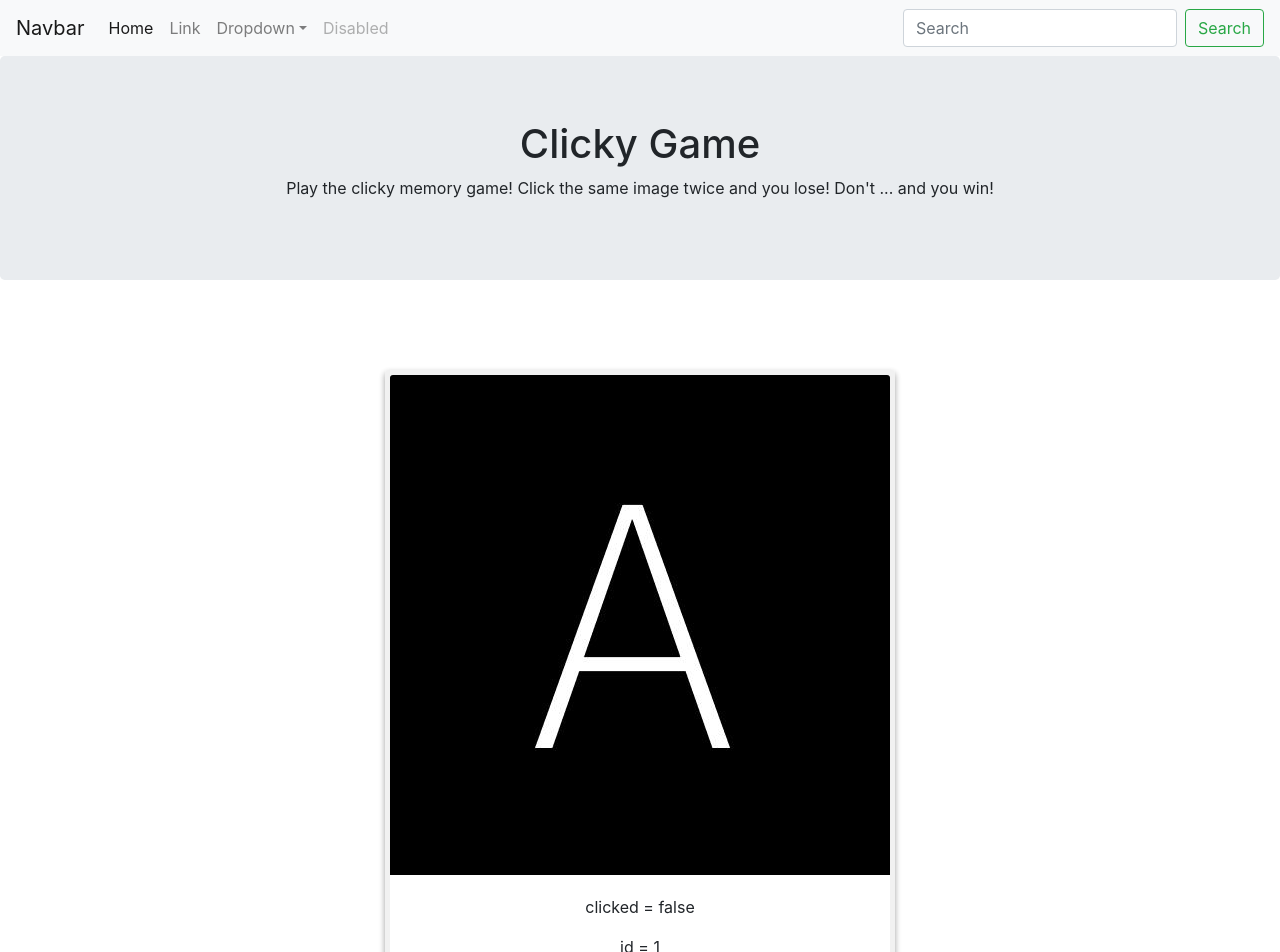
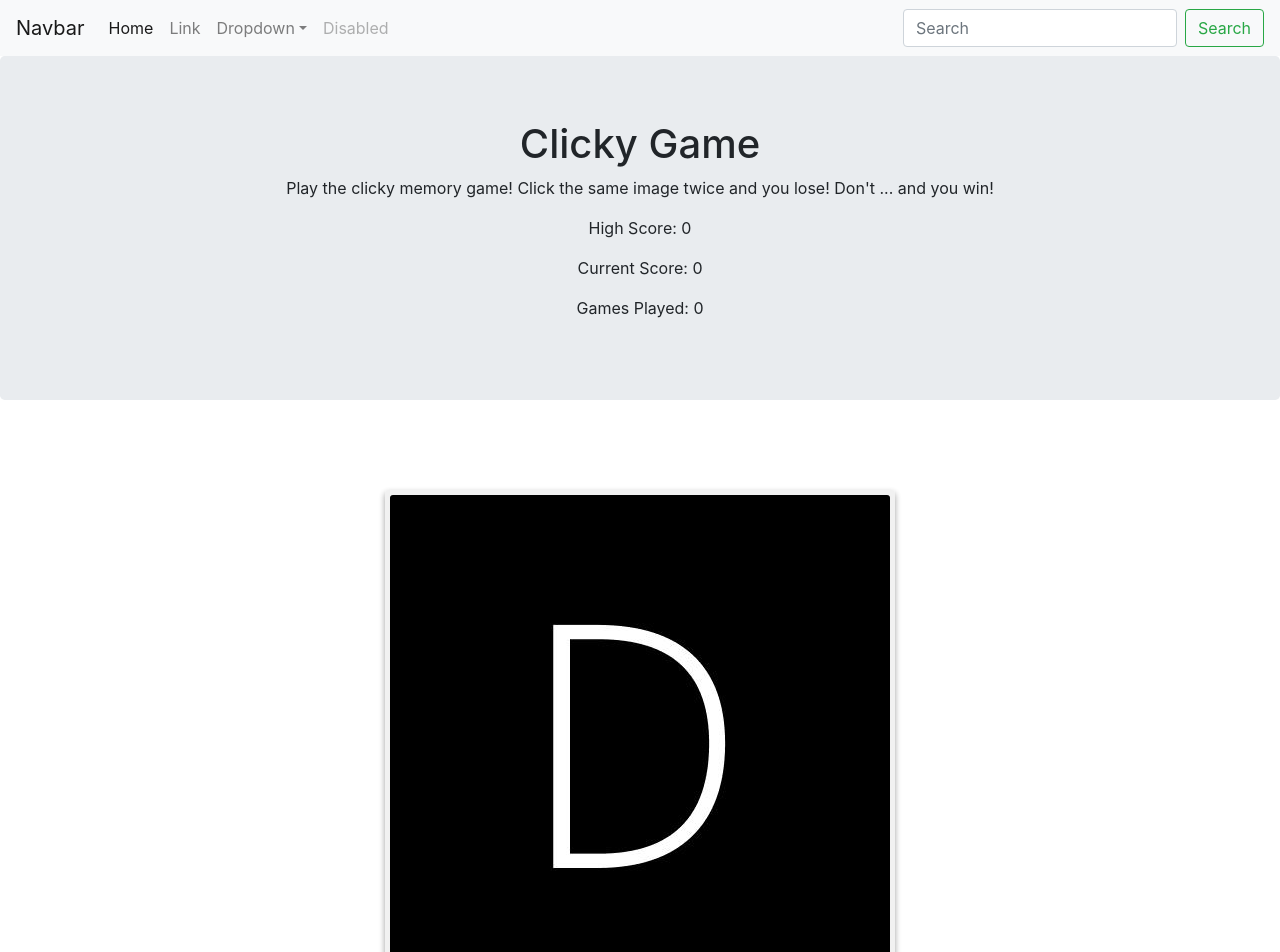
Before and after one commit to alithom123/clicky-game, a React (Create React App) app: page / in a window 1280 px wide. Shown: the top 952 px of the page. Built offline with nearby package versions, Linux system fonts and the light colour scheme.

Commit message:
Add stats to jumbotron. restructure ui.

```diff
--- a/src/App.jsx
+++ b/src/App.jsx
@@ -9,10 +9,11 @@ function App() {
   return (
     <div className="App" >
       <Navbar />
-      <Jumbotron />
+      <Game />
+      {/* <Jumbotron />
       <div className="container">
         <Game />
-      </div>
+      </div> */}
     </div>
   )
 
--- a/src/components/Game/index.jsx
+++ b/src/components/Game/index.jsx
@@ -1,4 +1,5 @@
 import React from "react";
+import Jumbotron from "../Jumbotron/index.jsx"
 import Card from "../Card/index.jsx";
 import shuffle from "../../utilities/shuffle.js";
 
@@ -109,6 +110,8 @@ class Game extends React.Component {
           alert("you lose");
 
         } else { // Still playing.
+
+          // Check for win.
           eachCard.clickCount += 1;
           this.state.score += 1;
 
@@ -164,9 +167,13 @@ class Game extends React.Component {
 
   render() {
     return (
-      <div className="App" > {
+      <div className="Game" >
+        <Jumbotron highScore={this.state.highScore} score={this.state.score} gamesPlayed={this.state.gamesPlayed} />
+        <div className="container">
 
-        this.state.cardsArray.map((card, index) => {
+          {
+
+            shuffle(this.state.cardsArray.slice()).map((card, index) => {
               return this.renderCard(card);
             })
 
@@ -175,9 +182,9 @@ class Game extends React.Component {
             // }, this)
           }
         </div>
+      </div>
     );
   }
 }
 
-
 export default Game;
--- a/src/components/Jumbotron/index.jsx
+++ b/src/components/Jumbotron/index.jsx
@@ -1,10 +1,13 @@
 import React from "react";
 
-function Jumbotron() {
+function Jumbotron(props) {
     return (
         <div className="jumbotron">
             <h1>Clicky Game</h1>
             <p>Play the clicky memory game! Click the same image twice and you lose! Don't ... and you win!</p>
+            <p>High Score: {props.highScore}</p>
+            <p>Current Score: {props.score}</p>
+            <p>Games Played: {props.gamesPlayed}</p>
         </div>
     );
 }
```
Lines whose indentation alone changed are shown as unchanged.
